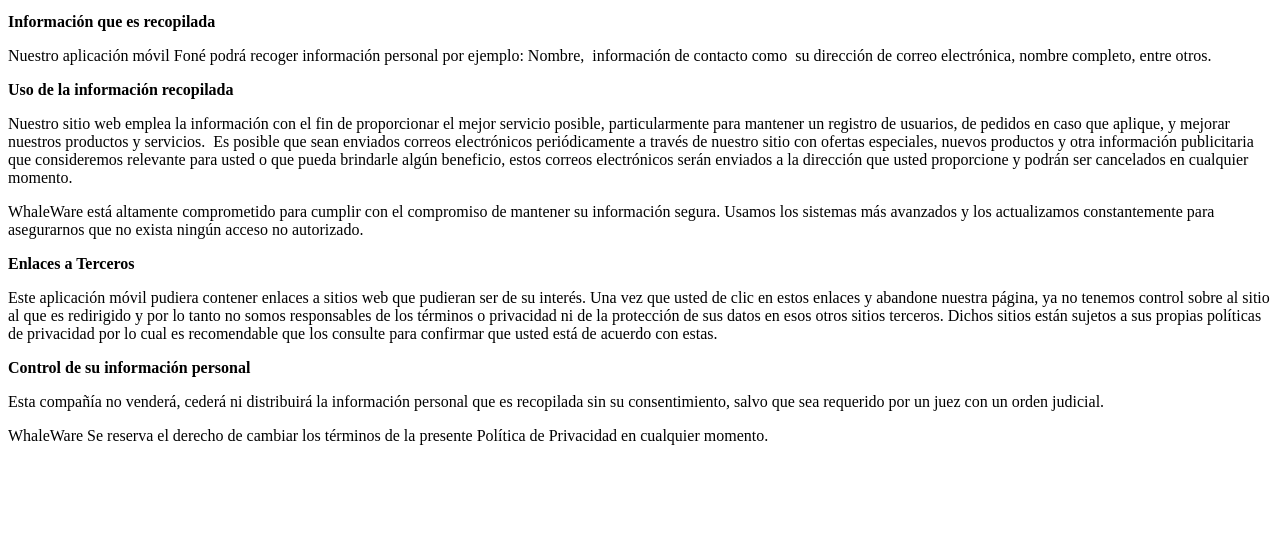
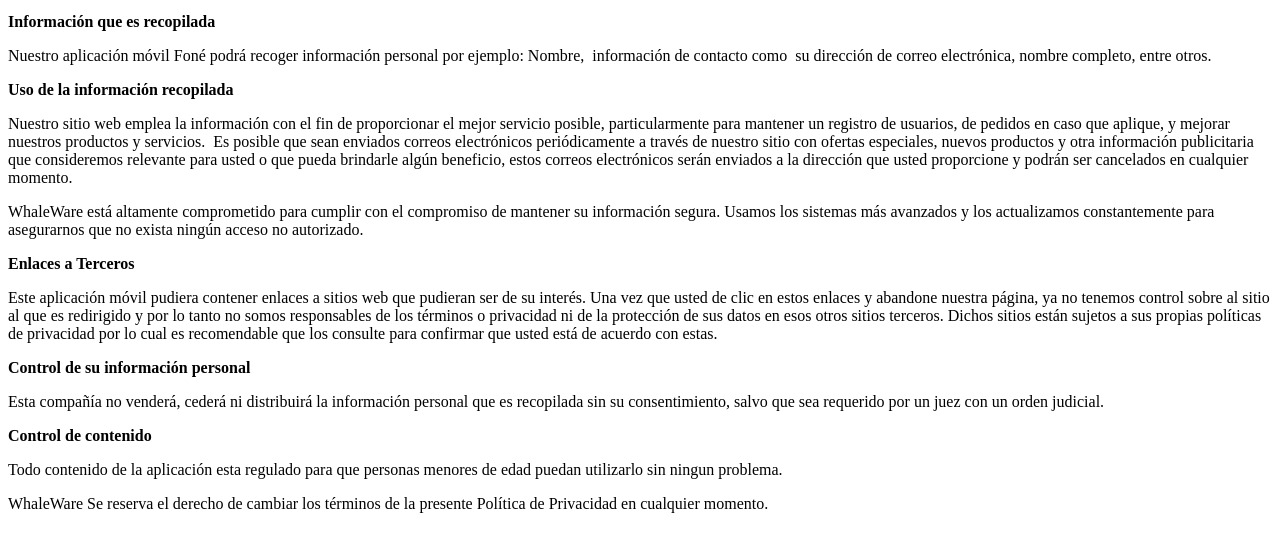
Before and after one commit to f-molina/Privacy, a plain HTML site: page index.html in a window 1280 px wide. Shown: the part 155-706 px from the top of the page. Drawn offline with Linux system fonts and the light colour scheme.

Commit message:
privacy 2

```diff
--- a/index.html
+++ b/index.html
@@ -68,6 +68,8 @@
       que es recopilada sin su consentimiento, salvo que sea requerido por un
       juez con un orden judicial.
     </p>
+    <p><strong>Control de contenido</strong></p>
+    <p>Todo contenido de la aplicación esta regulado para que personas menores de edad puedan utilizarlo sin ningun problema.</p>
     <p>
       WhaleWare Se reserva el derecho de cambiar los términos de la presente
       Política de Privacidad en cualquier momento.
```
